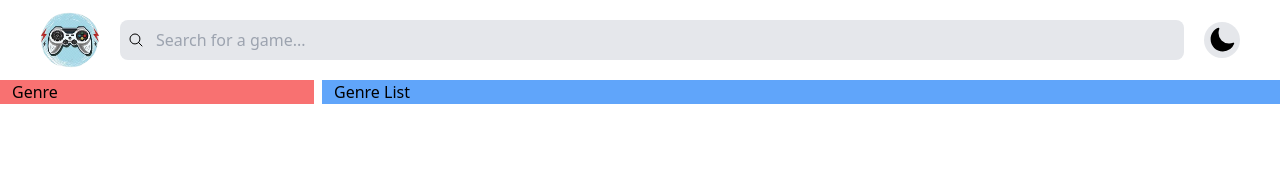
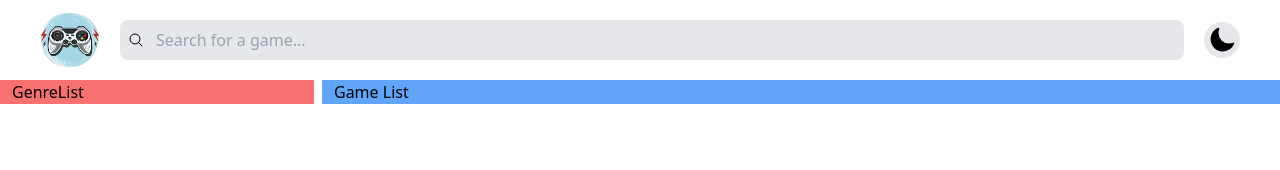
Before and after one commit to Bammytoye/game-list, a React (Vite) app: page / in a window 1280 px wide. Shown: the top 170 px of the page. Built offline with nearby package versions, Linux system fonts and the light colour scheme; no server answers.

Commit message:
install axios

```diff
--- a/package.json
+++ b/package.json
@@ -10,6 +10,7 @@
     "preview": "vite preview"
   },
   "dependencies": {
+    "axios": "^1.7.9",
     "react": "^18.3.1",
     "react-dom": "^18.3.1",
     "react-icons": "^5.4.0"
--- a/src/Context/ThemeContext.jsx
+++ b/src/Context/ThemeContext.jsx
@@ -16,7 +16,7 @@ export function ThemeProvider({ children }) {
     // Save the theme to localStorage whenever it changes
     useEffect(() => {
         document.body.className = theme;
-        console.log('theme', theme);
+        // console.log('theme', theme);
         localStorage.setItem('theme', theme);
     }, [theme]);
 
--- /dev/null
+++ b/src/components/GenreList.jsx
@@ -0,0 +1,24 @@
+import { useEffect } from "react";
+import GlobalApi from "../services/GlobalApi"
+
+function GenreList() {
+
+    useEffect(() => {
+        getGenreList();
+    }, [])
+
+    const getGenreList = () => {
+        GlobalApi.getGenreList.then((res) => {
+            console.log(res.data.results);
+        })
+    }
+
+
+    return (
+        <div>
+            GenreList
+        </div>
+    )
+}
+
+export default GenreList
--- a/src/pages/Home.jsx
+++ b/src/pages/Home.jsx
@@ -1,9 +1,13 @@
+import GenreList from "../components/GenreList"
 
 function Home() {
     return (
         <div className='grid grid-cols-4 gap-2'>
-            <div className="hodden md:block bg-red-400 h-full px-3">Genre</div>
-            <div className="col-span-4 md:col-span-3 bg-blue-400 px-3">Genre List</div>
+            <div className="hidden md:block bg-red-400 h-full px-3">
+                <GenreList />
+            </div>
+
+            <div className="col-span-4 md:col-span-3 bg-blue-400 md:px-3 px-6">Game List</div>
         </div>
     )
 }
--- /dev/null
+++ b/src/services/GlobalApi.jsx
@@ -0,0 +1,15 @@
+import axios from "axios";
+
+const Api_Key = 'eeb5cc6c65e84f4ab282a382f09c5a72';
+
+const axiosCreate = axios.create({
+    baseURL: 'https://api.rawg.io/api',
+});
+
+const getGenreList = axiosCreate.get('/genres?key=' + Api_Key)
+
+
+
+
+
+export default {getGenreList}
```
Also changed, not shown: 1 other file (tests, documents, lock files or other folders).
